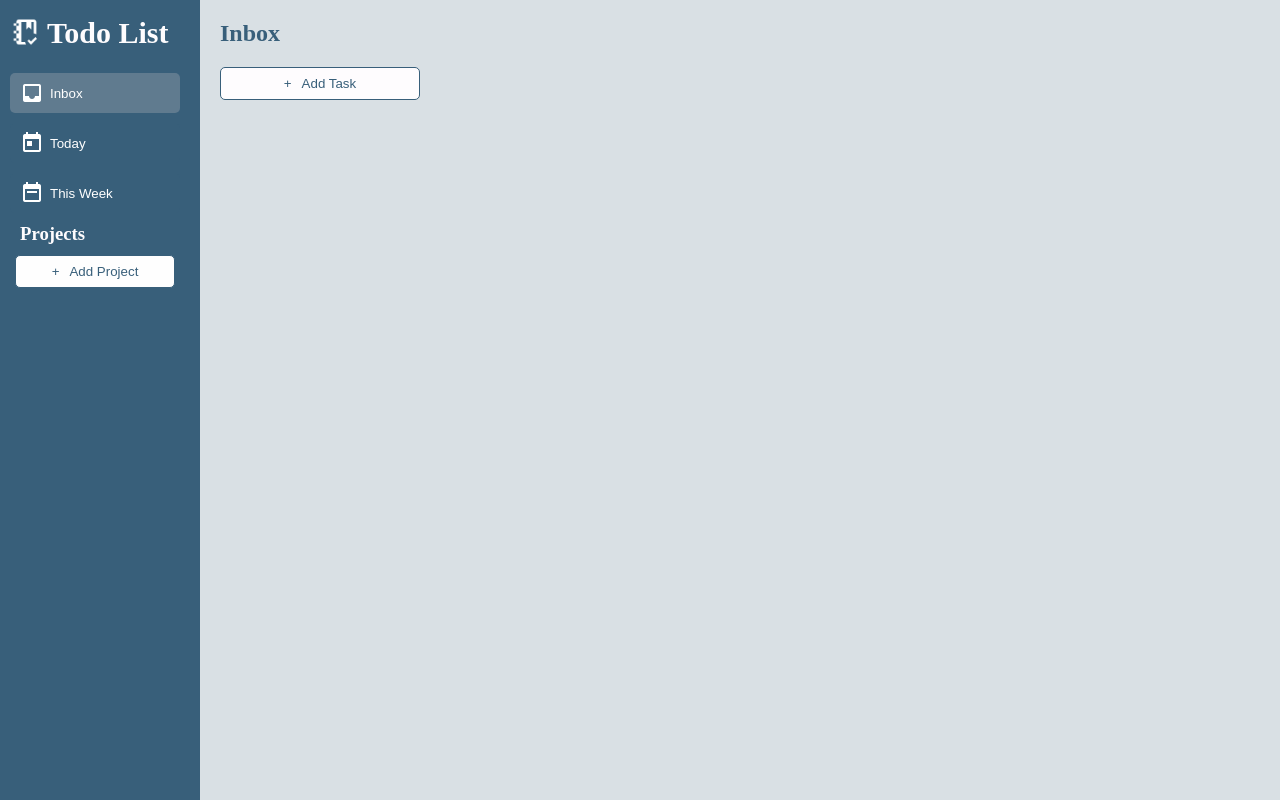
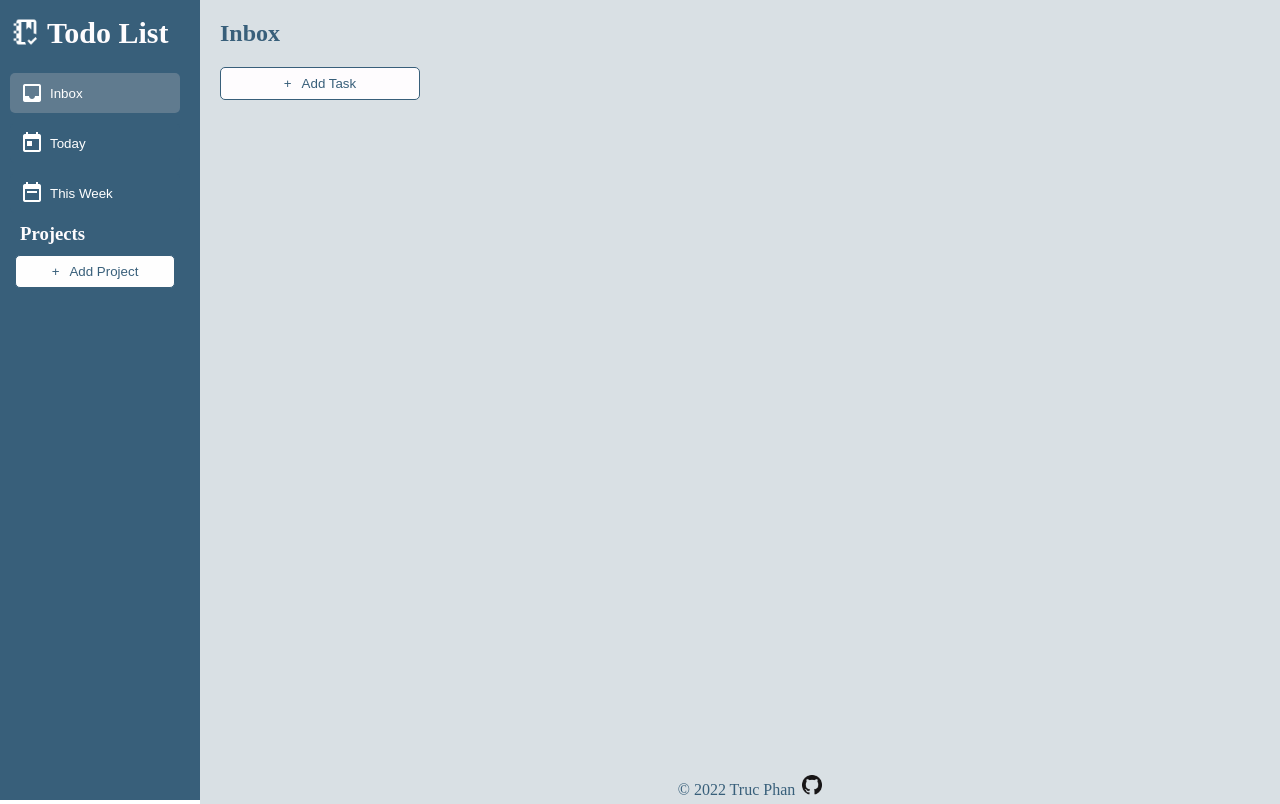
Before and after one commit to thanhtrucphan136/Todo-List, a plain HTML site: page index.html in a window 1280 px wide. Drawn offline with Linux system fonts and the light colour scheme.

Commit message:
add footer

```diff
--- a/index.html
+++ b/index.html
@@ -40,8 +40,14 @@
             <div class="add-task">
                 <button class="add-task-btn"><span>+</span> <span>Add Task</span></button>
             </div>
+            <footer>
+                &copy; 2022 Truc Phan
+                <a href="https://github.com/thanhtrucphan136/Todo-List" target="_blank">
+                    <img src="./GitHub-Mark-32px.png" alt="github logo" class="github"></a>
+            </footer>
         </div>
     </div>
+
     <script src="./main.js"></script>
 </body>
 </html>
--- a/style.css
+++ b/style.css
@@ -260,3 +260,21 @@ input[type='text']:focus{
 .trashcan:hover{
     transform: scale(1.3);
 }
+
+footer{
+    color:#385f7a;
+    width: 100%;
+    text-align: center;
+    padding: 5px 0;
+    align-self: end;
+    margin-top: 670px;
+ }
+.github{
+     width: 20px;
+     height: 20px;
+     transition: transform 0.3s ease-in-out;
+     margin-left: 3px;
+}
+.github:hover{
+     transform: scale(1.5) rotate(360deg);
+}
```
Also changed, not shown: GitHub-Mark-32px.png (added).
